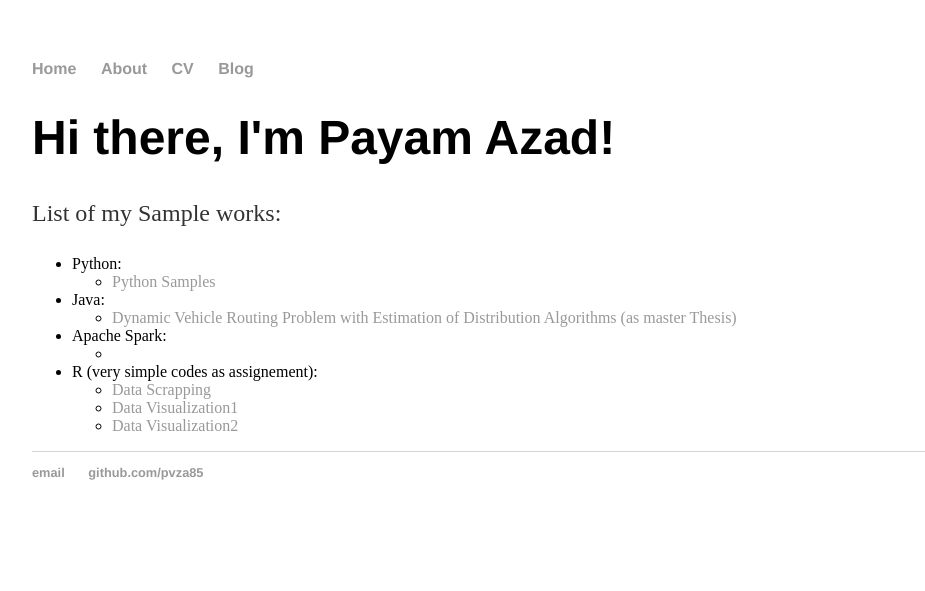
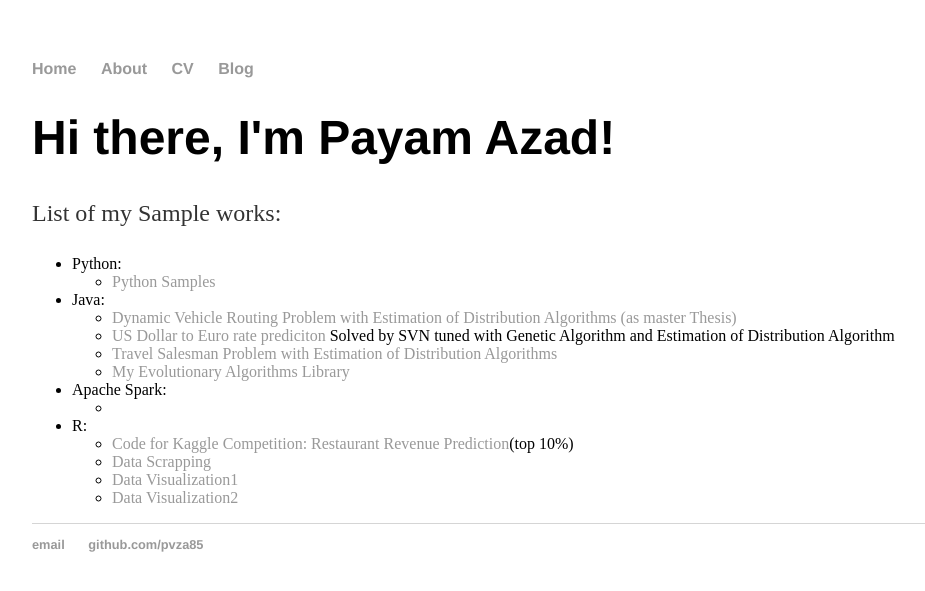
Before and after one commit to pvza85/pvza85.github.io, a Jekyll site: the page built from index.html, in a window 1280 px wide. Shown: the top 591 px of the page, without its empty margins (160-1085 px from the left). Built offline with Jekyll 4.4.1, drawn with Linux system fonts in a browser that asks for light colours.

Commit message:
Update index.html
Some existing codes added

```diff
--- a/index.html
+++ b/index.html
@@ -14,6 +14,9 @@ title: Payam GitHub Portal
 		<li>Java:
 		<ul>
 			<li><a href="https://github.com/pvza85/VehicleRouting"> Dynamic Vehicle Routing Problem with Estimation of Distribution Algorithms (as master Thesis)</a></li>
+			<li><a href="https://github.com/pvza85/USD2EUR.git"> US Dollar to Euro rate prediciton</a> Solved by SVN tuned with Genetic Algorithm and Estimation of Distribution Algorithm</li>
+			<li><a href="https://github.com/pvza85/TSP.git">Travel Salesman Problem with Estimation of Distribution Algorithms</a></li>
+			<li><a href="https://github.com/pvza85/PayamLibrary.git">My Evolutionary Algorithms Library</a></li>
 		</ul>
 		</li>
 		<li>Apache Spark:
@@ -21,8 +24,9 @@ title: Payam GitHub Portal
 			<li><a href=""></a></li>
 		</ul>
 		</li>
-		<li>R (very simple codes as assignement):
+		<li>R:
 		<ul>
+			<li><a href="https://github.com/pvza85/Restuarant_Sale.git">Code for Kaggle Competition: </a><a href="https://www.kaggle.com/c/restaurant-revenue-prediction">Restaurant Revenue Prediction</a>(top 10%)</li>
 			<li><a href="https://github.com/pvza85/DS3P1">Data Scrapping</a></li>
 			<li><a href="https://github.com/pvza85/P1">Data Visualization1</a></li>
 			<li><a href="https://github.com/pvza85/ExData_Plotting1">Data Visualization2</a></li>
```
